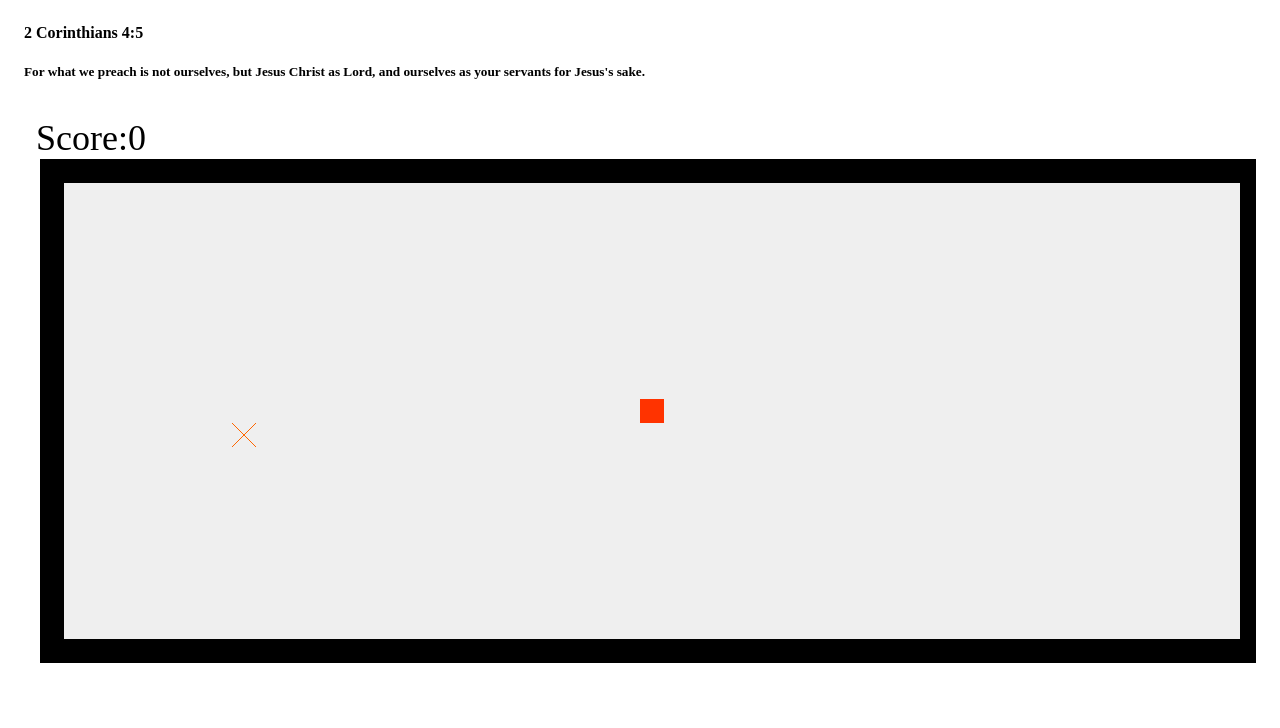
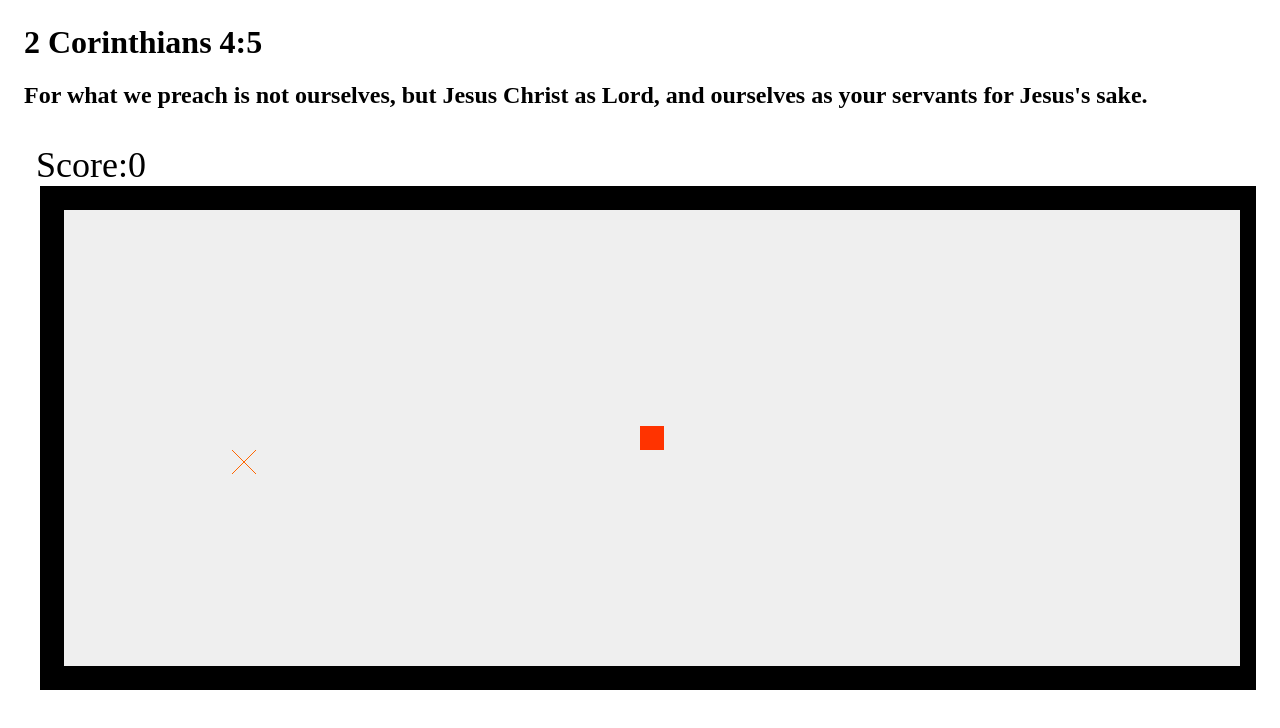
Before and after one commit to youngkjun/snake-game, a plain HTML site: page index.html in a window 1280 px wide. Drawn offline with Linux system fonts and the light colour scheme.

```diff
--- a/index.html
+++ b/index.html
@@ -9,8 +9,8 @@
 		</style>
     </head>
     <body>
-        <h4>2 Corinthians 4:5</h4>
-        <h5>For what we preach is not ourselves, but Jesus Christ as Lord, and ourselves as your servants for Jesus's sake.</h5>
+        <h1>2 Corinthians 4:5</h1>
+        <h2>For what we preach is not ourselves, but Jesus Christ as Lord, and ourselves as your servants for Jesus's sake.</h2>
         <canvas id="board" />
         <script src="./snake-game.js"></script>
     </body>
```
Also changed, not shown: snake-game.js (+18 -0 lines).
